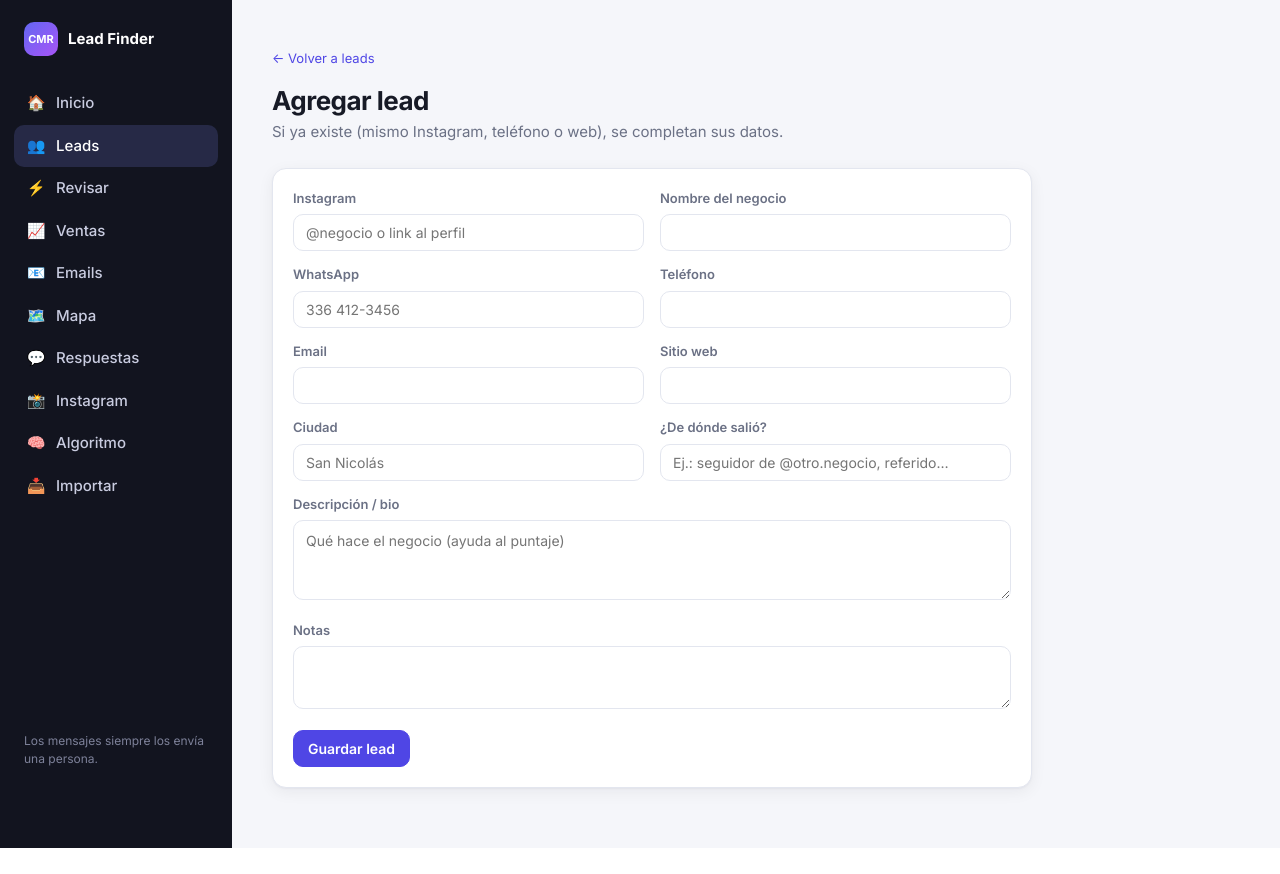
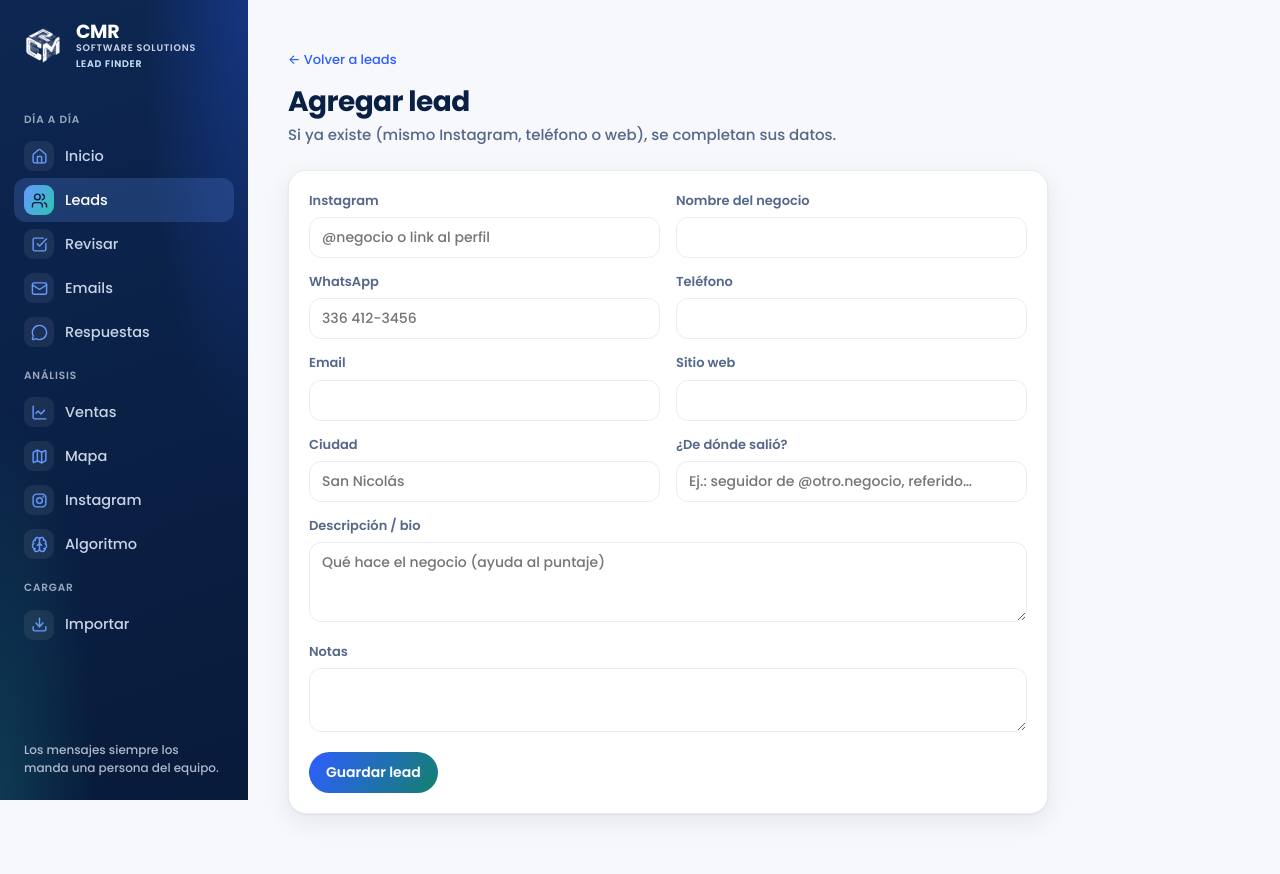
Before and after one commit to CMR-SOFTWARE/CMR-LEADS-INSTAGRAM, a FastAPI app: page /leads/nuevo in a window 1280 px wide. Before the commit the page ends 848 px from the top, so only its background shows below. Run offline with FastAPI, Linux system fonts and the light colour scheme; parts of the project's set-up code (start-up, migrations or seed data) failed here and were passed over.

Commit message:
feat(ui): layout base con identidad CMR: menú navy con logo e íconos de línea, Poppins, tokens y foco visible

```diff
--- a/src/cmr_leads/web/static/app.js
+++ b/src/cmr_leads/web/static/app.js
@@ -41,7 +41,8 @@ function toast(text) {
   const el = document.createElement("div");
   el.className = "toast";
   el.textContent = text;
-  document.body.appendChild(el);
+  // Dentro de la región aria-live para que el lector de pantalla lo anuncie.
+  (document.querySelector(".toast-region") || document.body).appendChild(el);
   setTimeout(() => el.remove(), 4200);
 }
 
--- a/src/cmr_leads/web/static/style.css
+++ b/src/cmr_leads/web/static/style.css
@@ -1,41 +1,24 @@
+/* Alias de compatibilidad: los componentes viejos usan estos nombres, todos apuntan a tokens.css */
 :root {
-  --bg: #f5f6fa;
-  --surface: #ffffff;
-  --surface-2: #f0f2f7;
-  --border: #e3e6ef;
-  --text: #171a26;
-  --muted: #6b7185;
-  --accent: #4f46e5;
-  --accent-soft: #eef0ff;
-  --green: #16a34a;
-  --green-soft: #e8f7ee;
-  --amber: #d97706;
-  --amber-soft: #fff4e0;
-  --red: #dc2626;
-  --red-soft: #fdecec;
-  --sidebar: #12141f;
-  --sidebar-text: #c9cce0;
-  --radius: 14px;
-  --shadow: 0 1px 2px rgba(16, 24, 40, .04), 0 4px 16px rgba(16, 24, 40, .06);
-  --font: "Inter", system-ui, -apple-system, "Segoe UI", Roboto, sans-serif;
-}
-
-@media (prefers-color-scheme: dark) {
-  :root {
-    --bg: #0e1018;
-    --surface: #171a26;
-    --surface-2: #1f2333;
-    --border: #2a2f42;
-    --text: #eceef7;
-    --muted: #9399b2;
-    --accent: #818cf8;
-    --accent-soft: #23264a;
-    --green-soft: #12301f;
-    --amber-soft: #33270f;
-    --red-soft: #3a1717;
-    --sidebar: #0a0b12;
-    --shadow: 0 1px 2px rgba(0, 0, 0, .3), 0 4px 16px rgba(0, 0, 0, .25);
-  }
+  --bg: var(--cmr-fondo-claro);
+  --surface: var(--cmr-blanco);
+  --surface-2: var(--cmr-fondo-claro);
+  --border: var(--cmr-gris-claro);
+  --text: var(--cmr-navy);
+  --muted: var(--cmr-texto-1);
+  --accent: var(--cmr-azul);
+  --accent-soft: var(--cmr-fondo-icono);
+  --green: var(--cmr-ok);
+  --green-soft: var(--cmr-ok-suave);
+  --amber: var(--cmr-alerta);
+  --amber-soft: var(--cmr-alerta-suave);
+  --red: var(--cmr-error);
+  --red-soft: var(--cmr-error-suave);
+  --sidebar: var(--cmr-navy);
+  --sidebar-text: var(--cmr-texto-sobre-navy);
+  --radius: var(--radio);
+  --shadow: var(--sombra);
+  --font: var(--font-cmr);
 }
 
 * { box-sizing: border-box; }
@@ -43,44 +26,59 @@ html, body { margin: 0; }
 body {
   background: var(--bg);
   color: var(--text);
-  font: 15px/1.5 var(--font);
+  font: var(--peso-texto) 15px/1.55 var(--font);
   -webkit-font-smoothing: antialiased;
+  touch-action: manipulation;
 }
 a { color: var(--accent); text-decoration: none; }
 a:hover { text-decoration: underline; }
-h1, h2, h3 { margin: 0; line-height: 1.25; }
-h1 { font-size: 26px; font-weight: 700; letter-spacing: -.02em; }
-h2 { font-size: 17px; font-weight: 650; }
-h3 { font-size: 14px; font-weight: 600; color: var(--muted); text-transform: uppercase; letter-spacing: .04em; }
+h1, h2, h3 { margin: 0; line-height: 1.2; text-wrap: balance; }
+h1 { font-size: 28px; font-weight: var(--peso-titulo); letter-spacing: var(--tracking-titulo); color: var(--cmr-navy); }
+h2 { font-size: 17px; font-weight: var(--peso-boton); letter-spacing: -0.01em; color: var(--cmr-navy); }
+h3 { font-size: 13px; font-weight: var(--peso-boton); color: var(--cmr-texto-2); }
+:focus-visible { outline: 2px solid var(--cmr-azul); outline-offset: 2px; border-radius: 6px; }
+.skip-link { position: absolute; left: 12px; top: -48px; z-index: 100; background: var(--cmr-blanco); color: var(--cmr-navy); padding: 8px 14px; border-radius: var(--radio-pill); font-weight: var(--peso-boton); transition: transform var(--dur) var(--ease); }
+.skip-link:focus { transform: translateY(60px); }
+.ico { width: 16px; height: 16px; flex-shrink: 0; }
+.ico use { fill: none; stroke: currentColor; stroke-width: 2; stroke-linecap: round; stroke-linejoin: round; }
+.ico-box { width: 32px; height: 32px; border-radius: 10px; display: inline-grid; place-items: center; background: var(--cmr-fondo-icono); color: var(--cmr-azul); flex-shrink: 0; }
+.ico-box .ico { width: 17px; height: 17px; }
+.card-head h2 { display: flex; align-items: center; gap: 10px; }
 .muted { color: var(--muted); }
 .small { font-size: 13px; }
 
 /* ---------- Layout ---------- */
-.layout { display: grid; grid-template-columns: 232px minmax(0, 1fr); min-height: 100vh; background: linear-gradient(to right, var(--sidebar) 232px, transparent 232px); }
+.layout { display: grid; grid-template-columns: 248px minmax(0, 1fr); min-height: 100vh; }
 .sidebar {
-  background: var(--sidebar);
+  background: var(--cmr-luces), var(--cmr-degrade-fondo-navy);
   color: var(--sidebar-text);
   padding: 22px 14px;
   position: sticky; top: 0; height: 100vh;
-  display: flex; flex-direction: column; gap: 4px;
+  display: flex; flex-direction: column; gap: 2px;
+  overflow-y: auto;
 }
-.brand { display: flex; align-items: center; gap: 10px; padding: 0 10px 22px; color: #fff; font-weight: 700; }
-.brand-logo {
-  width: 34px; height: 34px; border-radius: 10px;
-  background: linear-gradient(135deg, #6366f1, #a855f7);
-  display: grid; place-items: center; font-size: 11px; letter-spacing: 0; flex-shrink: 0;
+.brand { display: flex; align-items: center; gap: 12px; padding: 0 8px 26px; color: var(--cmr-blanco); text-decoration: none; }
+.brand:hover { text-decoration: none; }
+.brand-logo { width: 42px; height: 42px; flex-shrink: 0; }
+.brand-name { display: flex; flex-direction: column; line-height: 1.1; }
+.brand-name strong { font-size: 19px; font-weight: var(--peso-titulo); letter-spacing: var(--tracking-titulo); }
+.brand-name span { font-size: 9.5px; font-weight: var(--peso-boton); letter-spacing: var(--tracking-pill); color: var(--cmr-texto-sobre-navy); }
+.brand-app { display: inline-block; margin-top: 6px; font-size: 11px; font-weight: var(--peso-boton); letter-spacing: var(--tracking-pill); text-transform: uppercase; background: var(--cmr-degrade-navy); -webkit-background-clip: text; background-clip: text; color: transparent; }
+.nav-group { margin: 14px 10px 6px; font-size: 10.5px; font-weight: var(--peso-boton); letter-spacing: var(--tracking-pill); text-transform: uppercase; color: var(--cmr-texto-sobre-navy); opacity: .75; }
+.nav a {
+  display: flex; align-items: center; gap: 11px;
+  padding: 7px 10px; border-radius: 12px;
+  color: var(--sidebar-text); font-weight: var(--peso-texto); font-size: 14.5px;
+  transition: background-color var(--dur-rapida) var(--ease), color var(--dur-rapida) var(--ease);
 }
-.brand small { display: block; font-weight: 500; color: var(--sidebar-text); font-size: 12px; }
-.nav a {
-  display: flex; align-items: center; gap: 10px;
-  padding: 10px 12px; border-radius: 10px;
-  color: var(--sidebar-text); font-weight: 500;
-}
-.nav a:hover { background: rgba(255,255,255,.06); text-decoration: none; color: #fff; }
-.nav a.active { background: rgba(129,140,248,.18); color: #fff; }
-.nav .icon { width: 20px; text-align: center; }
-.nav .badge { margin-left: auto; background: #6366f1; color: #fff; font-size: 11px; padding: 1px 7px; border-radius: 999px; }
-.sidebar-footer { margin-top: auto; padding: 10px; font-size: 12px; color: #7d8199; }
+.nav a:hover { background: var(--navy-hover); text-decoration: none; color: var(--cmr-blanco); }
+.nav a.active { background: var(--navy-activo); color: var(--cmr-blanco); }
+.nav .icon { width: 30px; height: 30px; border-radius: 9px; display: grid; place-items: center; background: var(--navy-hover); color: var(--cmr-azul-suave); flex-shrink: 0; transition: transform var(--dur-rapida) var(--ease); }
+.nav a.active .icon { background: var(--cmr-degrade-navy); color: var(--cmr-navy); }
+.nav a:hover .icon { transform: translateX(2px); }
+.nav .icon .ico { width: 17px; height: 17px; }
+.nav .badge { margin-left: auto; background: var(--cmr-azul); color: var(--cmr-blanco); font-size: 11px; padding: 1px 7px; border-radius: var(--radio-pill); }
+.sidebar-footer { margin-top: auto; padding: 14px 10px 0; font-size: 12px; color: var(--cmr-texto-sobre-navy); opacity: .85; }
 
 .main { padding: 32px 40px 60px; max-width: 1280px; width: 100%; }
 .page-head { display: flex; align-items: flex-end; justify-content: space-between; gap: 16px; margin-bottom: 24px; flex-wrap: wrap; }
@@ -99,39 +97,41 @@ h3 { font-size: 14px; font-weight: 600; color: var(--muted); text-transform: upp
 .kpi { background: var(--surface); border: 1px solid var(--border); border-radius: var(--radius); padding: 16px 18px; box-shadow: var(--shadow); }
 .kpi .value { font-size: 28px; font-weight: 700; letter-spacing: -.02em; }
 .kpi .label { color: var(--muted); font-size: 13px; }
-.kpi.accent { background: linear-gradient(135deg, #4f46e5, #7c3aed); color: #fff; border: none; }
-.kpi.accent .label { color: rgba(255,255,255,.8); }
+.kpi.accent { background: var(--cmr-luces), var(--cmr-degrade-fondo-navy); color: var(--cmr-blanco); border: none; }
+.kpi.accent .label { color: var(--cmr-texto-sobre-navy); }
 
 /* ---------- Buttons / forms ---------- */
 .btn {
   display: inline-flex; align-items: center; justify-content: center; gap: 7px;
   border: 1px solid var(--border); background: var(--surface); color: var(--text);
-  padding: 9px 14px; border-radius: 10px; font: 600 14px var(--font);
-  cursor: pointer; transition: transform .05s, background .15s, border-color .15s;
+  padding: 9px 16px; border-radius: var(--radio-pill); font: var(--peso-boton) 14px var(--font);
+  cursor: pointer; transition: transform var(--dur-rapida) var(--ease), background-color var(--dur-rapida) var(--ease), border-color var(--dur-rapida) var(--ease), opacity var(--dur-rapida) var(--ease);
   white-space: nowrap;
 }
 .btn:hover { background: var(--surface-2); text-decoration: none; }
 .btn:active { transform: translateY(1px); }
-.btn-primary { background: var(--accent); border-color: var(--accent); color: #fff; }
-.btn-primary:hover { background: #4338ca; }
-.btn-green { background: var(--green); border-color: var(--green); color: #fff; }
-.btn-green:hover { background: #15803d; }
+.btn-primary { background: var(--cmr-degrade-boton); border-color: transparent; color: var(--cmr-blanco); }
+.btn-primary:hover { background: var(--cmr-degrade-boton); opacity: .92; }
+.btn-green { background: var(--cmr-ok); border-color: var(--cmr-ok); color: var(--cmr-blanco); }
+.btn-green:hover { background: var(--cmr-ok); opacity: .9; }
 .btn-red { background: var(--red-soft); border-color: transparent; color: var(--red); }
-.btn-red:hover { background: var(--red); color: #fff; }
+.btn-red:hover { background: var(--red); color: var(--cmr-blanco); }
 .btn-ghost { background: transparent; border-color: transparent; color: var(--muted); }
-.btn-sm { padding: 6px 10px; font-size: 13px; border-radius: 8px; }
-.btn-lg { padding: 14px 22px; font-size: 16px; border-radius: 12px; }
-.btn-whatsapp { background: #25d366; border-color: #25d366; color: #fff; }
-.btn-whatsapp:hover { background: #1eb455; }
-.btn-instagram { background: linear-gradient(135deg, #f58529, #dd2a7b, #8134af); border: none; color: #fff; }
+.btn-sm { padding: 6px 10px; font-size: 13px; border-radius: var(--radio-pill); }
+.btn-lg { padding: 14px 24px; font-size: 16px; border-radius: var(--radio-pill); }
+.btn-whatsapp { background: var(--wsp); border-color: var(--wsp); color: var(--cmr-blanco); }
+.btn-whatsapp:hover { background: var(--wsp-hover); }
+.btn-instagram { background: var(--cmr-blanco); border-color: var(--ig); color: var(--ig); }
+.btn-instagram:hover { background: var(--cmr-fondo-claro); }
 .actions { display: flex; gap: 8px; flex-wrap: wrap; align-items: center; }
 form.inline { display: inline; }
 
 input[type=text], input[type=search], input[type=number], input[type=email], input[type=url], select, textarea {
   width: 100%; border: 1px solid var(--border); background: var(--surface); color: var(--text);
-  border-radius: 10px; padding: 9px 12px; font: 14px var(--font); outline: none;
+  border-radius: 12px; padding: 9px 12px; font: var(--peso-texto) 14px var(--font);
+  transition: border-color var(--dur-rapida) var(--ease);
 }
-input:focus, select:focus, textarea:focus { border-color: var(--accent); box-shadow: 0 0 0 3px var(--accent-soft); }
+input:focus-visible, select:focus-visible, textarea:focus-visible { outline: 2px solid var(--cmr-azul); outline-offset: 1px; border-color: var(--cmr-azul); }
 textarea { min-height: 150px; resize: vertical; line-height: 1.55; }
 label { display: block; font-size: 13px; font-weight: 600; margin-bottom: 6px; color: var(--muted); }
 .field { margin-bottom: 14px; }
@@ -195,9 +195,8 @@ label { display: block; font-size: 13px; font-weight: 600; margin-bottom: 6px; c
   max-width: 220px; overflow: hidden; text-overflow: ellipsis; white-space: nowrap;
 }
 .link-pill:hover { text-decoration: none; background: var(--accent-soft); color: var(--accent); }
-.link-pill.instagram { color: #c13584; }
-.link-pill.whatsapp { color: #128c4b; }
-.ico { width: 15px; height: 15px; flex-shrink: 0; }
+.link-pill.instagram { color: var(--ig); }
+.link-pill.whatsapp { color: var(--wsp); }
 
 .row-actions { display: flex; gap: 6px; justify-content: flex-end; }
 .icon-btn {
--- a/src/cmr_leads/web/static/tokens.css
+++ b/src/cmr_leads/web/static/tokens.css
@@ -45,6 +45,17 @@
   --canchas-verde-claro: #98E484;
   --canchas-fondo: #ECF8E8;
 
+  /* Marcas externas (versiones AA para texto blanco) */
+  --wsp: #0B7A55;                 /* verde WhatsApp oscuro: 5.34 con blanco (#25D366 da 1.98) */
+  --wsp-hover: #075E54;
+  --ig: #C13584;                  /* 5.11 sobre blanco */
+  --cmr-gris-ui: #7B86A1;         /* bordes/anillos: 3.64 (UI) */
+
+  /* Superposiciones sobre navy */
+  --navy-hover: rgba(255, 255, 255, .07);
+  --navy-activo: rgba(102, 153, 255, .2);
+  --cmr-sombra-toast: 0 10px 30px rgba(10, 31, 68, .28);
+
   /* Degradés de marca */
   --cmr-degrade: linear-gradient(120deg, var(--cmr-azul), var(--cmr-turquesa));
   --cmr-degrade-boton: linear-gradient(120deg, var(--cmr-azul), var(--cmr-turquesa-texto));
--- a/src/cmr_leads/web/templates/_macros.html
+++ b/src/cmr_leads/web/templates/_macros.html
@@ -1,3 +1,7 @@
+{% macro ic(name, label=None) -%}
+<svg class="ico" {% if label %}role="img" aria-label="{{ label }}"{% else %}aria-hidden="true"{% endif %} focusable="false"><use href="/static/icons.svg#i-{{ name }}"></use></svg>
+{%- endmacro %}
+
 {% macro icon(kind) -%}
 {%- if kind == "instagram" -%}
 <svg class="ico" viewBox="0 0 24 24" fill="none" stroke="currentColor" stroke-width="2"><rect x="3" y="3" width="18" height="18" rx="5"/><circle cx="12" cy="12" r="4"/><circle cx="17.5" cy="6.5" r="1" fill="currentColor"/></svg>
--- a/src/cmr_leads/web/templates/base.html
+++ b/src/cmr_leads/web/templates/base.html
@@ -1,4 +1,4 @@
-{% from "_macros.html" import icon %}
+{% from "_macros.html" import icon, ic %}
 <!doctype html>
 <html lang="es">
 <head>
@@ -6,36 +6,42 @@
   <meta name="viewport" content="width=device-width, initial-scale=1">
   <title>{% block title %}CMR Lead Finder{% endblock %}</title>
   <link rel="preconnect" href="https://fonts.googleapis.com">
-  <link href="https://fonts.googleapis.com/css2?family=Inter:wght@400;500;600;700;800&display=swap" rel="stylesheet">
+  <link rel="preconnect" href="https://fonts.gstatic.com" crossorigin>
+  <link href="https://fonts.googleapis.com/css2?family=Poppins:wght@500;600;700&family=Inter:wght@500;600&family=Rajdhani:wght@600;700&display=swap" rel="stylesheet">
+  <meta name="theme-color" content="#0A1F44">
   <link rel="stylesheet" href="{{ url_for('static', path='tokens.css') }}?v={{ asset_version }}">
   <link rel="stylesheet" href="{{ url_for('static', path='style.css') }}?v={{ asset_version }}">
 </head>
 <body>
+<a class="skip-link" href="#contenido">Saltar al contenido</a>
 <div class="layout">
   <aside class="sidebar">
-    <div class="brand">
-      <div class="brand-logo">CMR</div>
-      <div>Lead Finder<small>{{ company }}</small></div>
-    </div>
-    <nav class="nav">
-      <a href="/" class="{{ 'active' if active == 'dashboard' }}"><span class="icon">🏠</span><span class="label">Inicio</span></a>
-      <a href="/leads" class="{{ 'active' if active in ('leads', 'lead_detail', 'lead_new') }}"><span class="icon">👥</span><span class="label">Leads</span></a>
-      <a href="/revisar" class="{{ 'active' if active == 'review' }}"><span class="icon">⚡</span><span class="label">Revisar</span></a>
-      <a href="/ventas" class="{{ 'active' if active == 'sales' }}"><span class="icon">📈</span><span class="label">Ventas</span></a>
-      <a href="/emails" class="{{ 'active' if active == 'emails' }}"><span class="icon">📧</span><span class="label">Emails</span></a>
-      <a href="/mapa" class="{{ 'active' if active == 'map' }}"><span class="icon">🗺️</span><span class="label">Mapa</span></a>
-      <a href="/respuestas" class="{{ 'active' if active == 'replies' }}"><span class="icon">💬</span><span class="label">Respuestas</span></a>
-      <a href="/instagram" class="{{ 'active' if active == 'instagram' }}"><span class="icon">📸</span><span class="label">Instagram</span></a>
-      <a href="/algoritmo" class="{{ 'active' if active == 'algorithm' }}"><span class="icon">🧠</span><span class="label">Algoritmo</span></a>
-      <a href="/importar" class="{{ 'active' if active == 'import' }}"><span class="icon">📥</span><span class="label">Importar</span></a>
+    <a class="brand" href="/" aria-label="CMR Software Solutions — Lead Finder, inicio">
+      <img class="brand-logo" src="/static/img/cmr-cubo-blanco.png" width="42" height="42" alt="">
+      <span class="brand-name"><strong>CMR</strong><span>SOFTWARE SOLUTIONS</span><span class="brand-app">Lead Finder</span></span>
+    </a>
+    <nav class="nav" aria-label="Secciones">
+      <div class="nav-group">Día a día</div>
+      <a href="/" class="{{ 'active' if active in ('dashboard',) }}" {{ 'aria-current="page"'|safe if active in ('dashboard',) }}><span class="icon">{{ ic("house") }}</span><span class="label">Inicio</span></a>
+      <a href="/leads" class="{{ 'active' if active in ('leads', 'lead_detail', 'lead_new') }}" {{ 'aria-current="page"'|safe if active in ('leads', 'lead_detail', 'lead_new') }}><span class="icon">{{ ic("users") }}</span><span class="label">Leads</span></a>
+      <a href="/revisar" class="{{ 'active' if active in ('review',) }}" {{ 'aria-current="page"'|safe if active in ('review',) }}><span class="icon">{{ ic("square-check-big") }}</span><span class="label">Revisar</span></a>
+      <a href="/emails" class="{{ 'active' if active in ('emails',) }}" {{ 'aria-current="page"'|safe if active in ('emails',) }}><span class="icon">{{ ic("mail") }}</span><span class="label">Emails</span></a>
+      <a href="/respuestas" class="{{ 'active' if active in ('replies',) }}" {{ 'aria-current="page"'|safe if active in ('replies',) }}><span class="icon">{{ ic("message-circle") }}</span><span class="label">Respuestas</span></a>
+      <div class="nav-group">Análisis</div>
+      <a href="/ventas" class="{{ 'active' if active in ('sales',) }}" {{ 'aria-current="page"'|safe if active in ('sales',) }}><span class="icon">{{ ic("chart-line") }}</span><span class="label">Ventas</span></a>
+      <a href="/mapa" class="{{ 'active' if active in ('map',) }}" {{ 'aria-current="page"'|safe if active in ('map',) }}><span class="icon">{{ ic("map") }}</span><span class="label">Mapa</span></a>
+      <a href="/instagram" class="{{ 'active' if active in ('instagram',) }}" {{ 'aria-current="page"'|safe if active in ('instagram',) }}><span class="icon">{{ ic("instagram") }}</span><span class="label">Instagram</span></a>
+      <a href="/algoritmo" class="{{ 'active' if active in ('algorithm',) }}" {{ 'aria-current="page"'|safe if active in ('algorithm',) }}><span class="icon">{{ ic("brain") }}</span><span class="label">Algoritmo</span></a>
+      <div class="nav-group">Cargar</div>
+      <a href="/importar" class="{{ 'active' if active in ('import',) }}" {{ 'aria-current="page"'|safe if active in ('import',) }}><span class="icon">{{ ic("download") }}</span><span class="label">Importar</span></a>
     </nav>
-    <div class="sidebar-footer">Los mensajes siempre los envía una persona.</div>
+    <div class="sidebar-footer">Los mensajes siempre los manda una persona del equipo.</div>
   </aside>
-  <main class="main">
+  <main class="main" id="contenido">
     {% block content %}{% endblock %}
   </main>
 </div>
-{% if msg %}<div class="toast">{{ msg }}</div>{% endif %}
+<div class="toast-region" aria-live="polite">{% if msg %}<div class="toast">{{ msg }}</div>{% endif %}</div>
 <script src="{{ url_for('static', path='app.js') }}?v={{ asset_version }}"></script>
 </body>
 </html>
```
Also changed, not shown: other parts of src/cmr_leads/web/static/style.css (+20 -14 lines).
